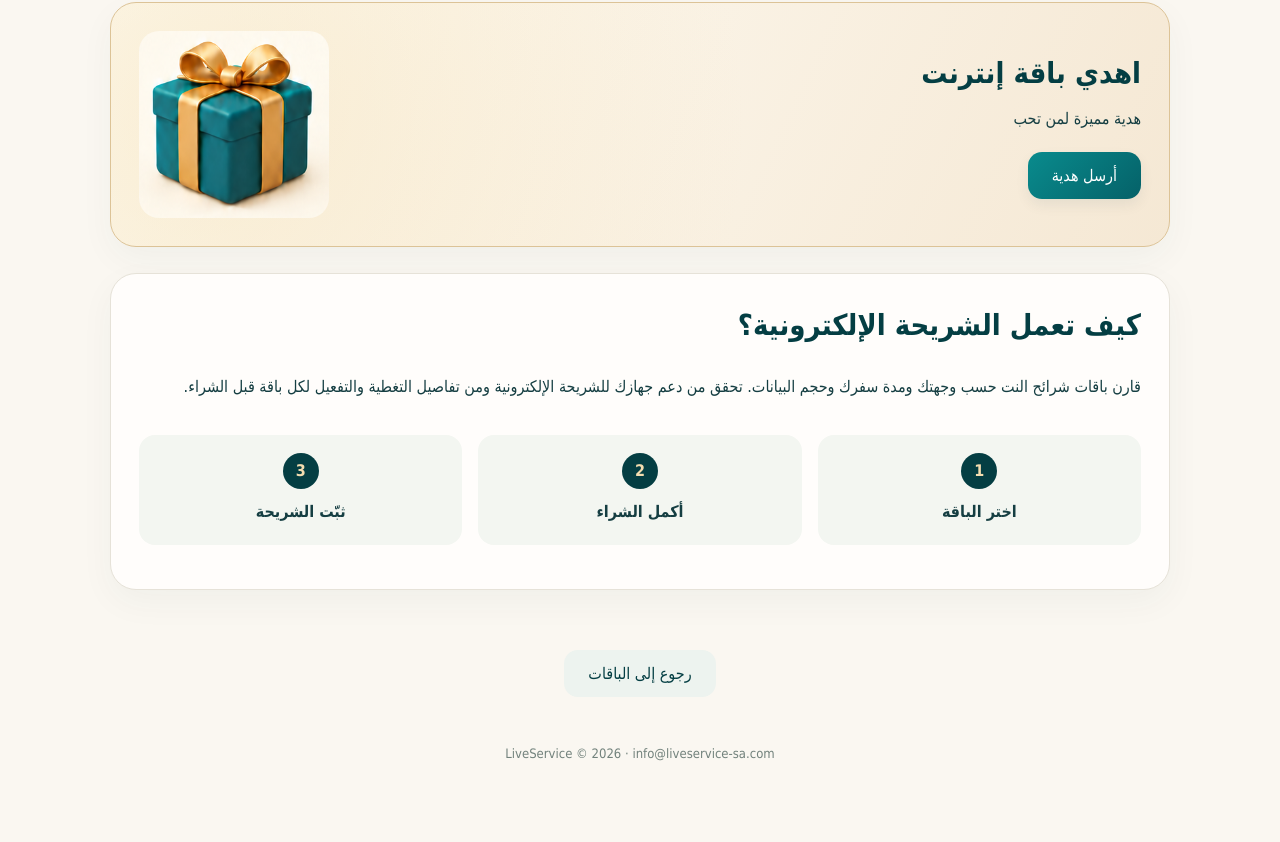
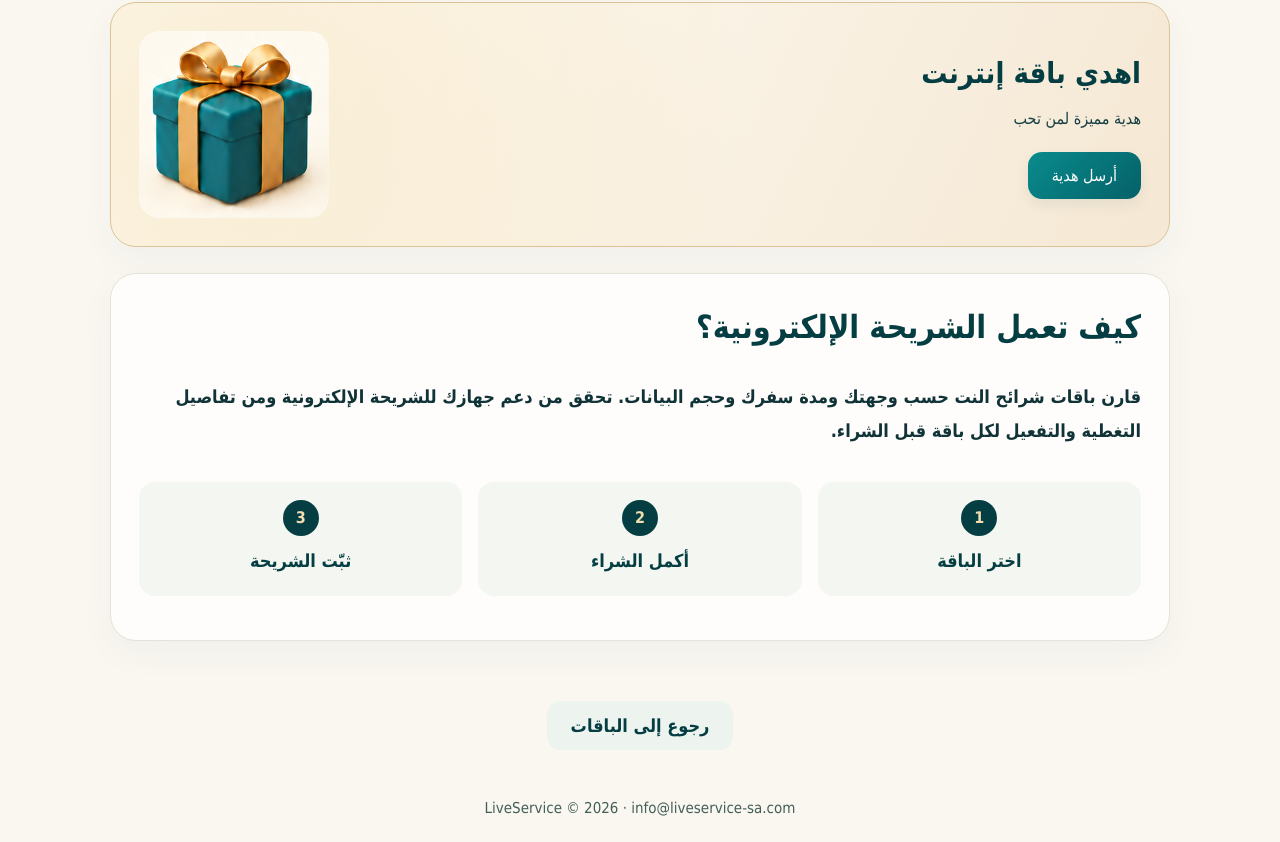
Before and after one commit to liveservice90-blip/liveservice-esim, a website: page index.html in a window 1280 px wide. Shown: the part 1802-2644 px from the top of the page. Before the commit the page ends 2588 px from the top, so only its background shows below. Drawn offline with Linux system fonts and the light colour scheme.

Commit message:
Update index.html

```diff
--- a/index.html
+++ b/index.html
@@ -452,6 +452,27 @@ footer{
 .hero .btn {
   font-size: 17px;
   font-weight: 800;
+}
+/* Readable instructions and footer */
+.seo-copy h2 {
+  font-size: clamp(25px, 4vw, 32px);
+  font-weight: 800;
+}
+.seo-copy > p {
+  color: #103337;
+  font-size: 18px;
+  font-weight: 600;
+  line-height: 1.9;
+}
+.seo-steps strong,
+.back-top .btn {
+  color: #043e43;
+  font-size: 18px;
+  font-weight: 700;
+}
+footer {
+  color: #435e58;
+  font-size: 15px;
 }
 </style>
 <link rel="stylesheet" href="/assets/esim-artwork.css">
```
